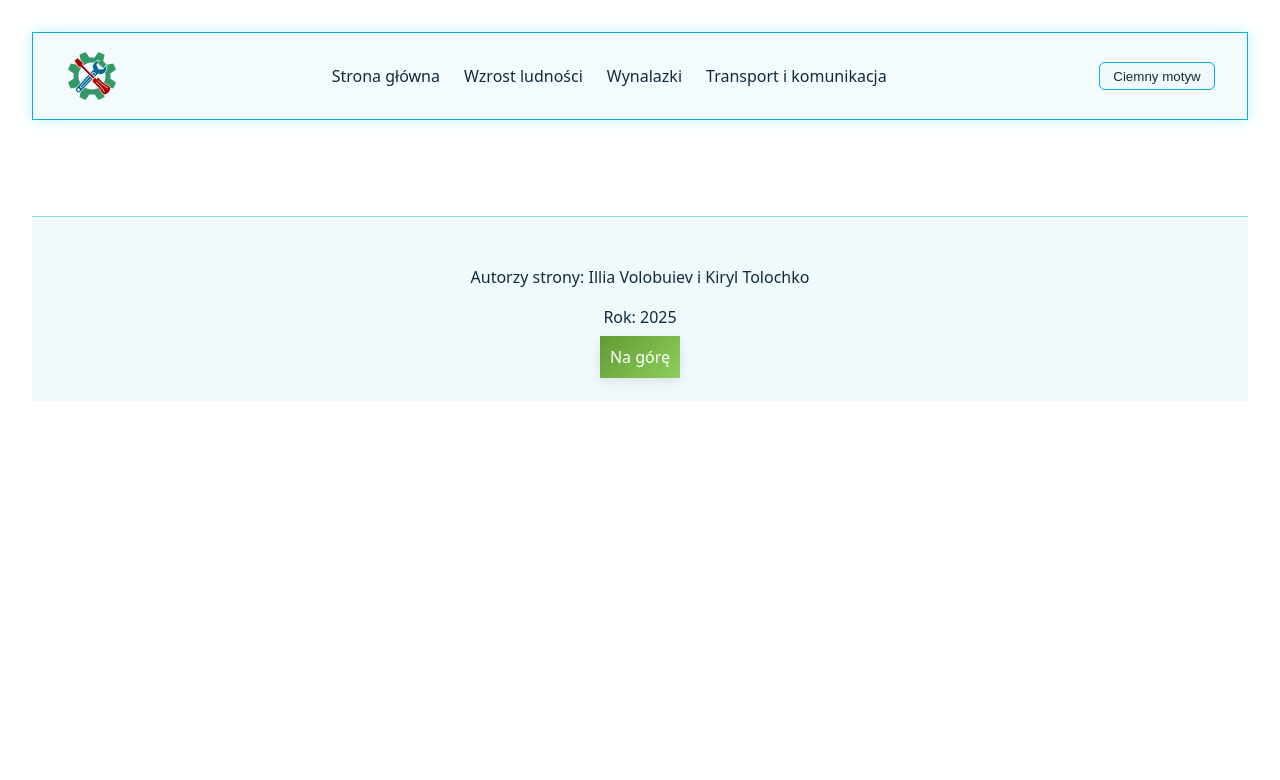
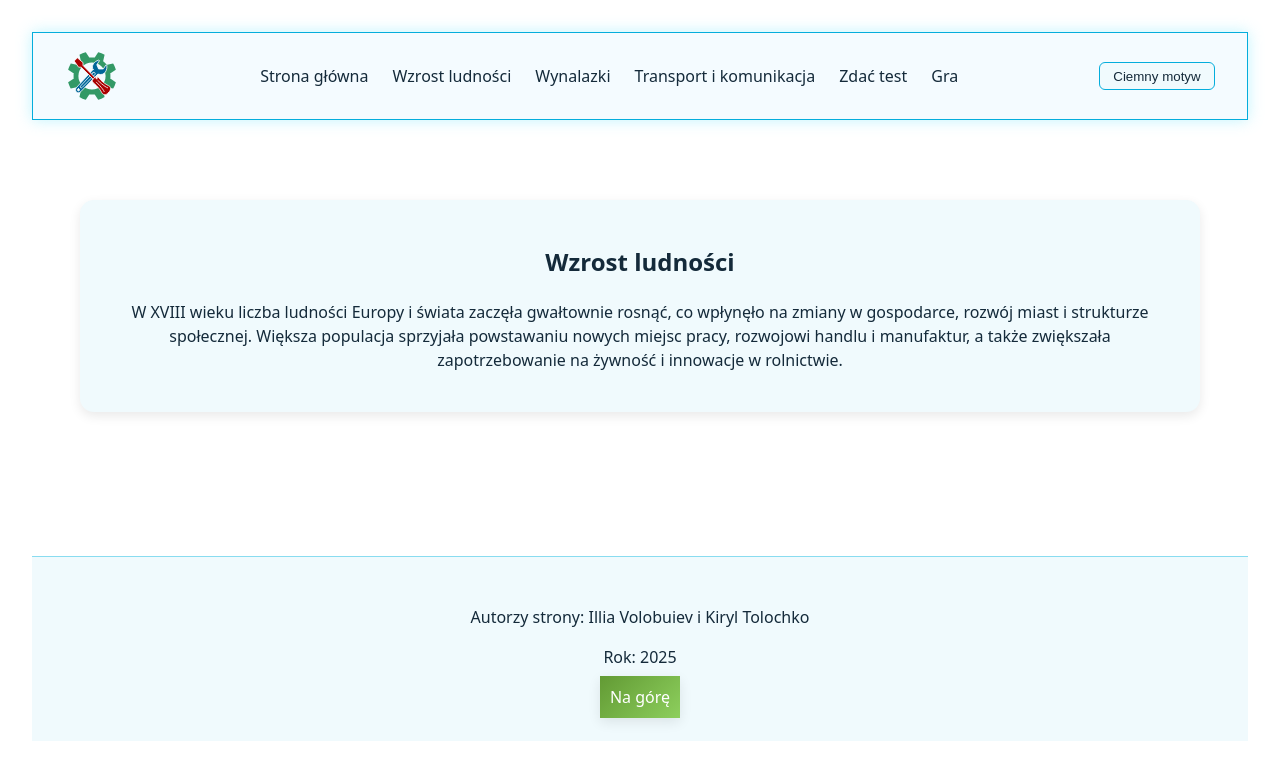
Before and after one commit to IlliaVolobuev/Historia-XVIII-Project, a React (Vite) app: page /game in a window 1280 px wide. Shown: the top 780 px of the page. Built offline with nearby package versions, Linux system fonts and the light colour scheme.

Commit message:
добавит ссылки на тест и игру, сделал роутеры

```diff
--- a/src/App.jsx
+++ b/src/App.jsx
@@ -6,6 +6,8 @@ import Hero from "./components/Hero/Hero";
 import Population from "./components/Population";
 import Inventions from "./components/Inventions";
 import Transport from "./components/Transport";
+import TakeTest from "./components/TakeTest/TakeTest";
+import Game from "./components/Game/Game";
 import Footer from "./components/Footer";
 export default function App() {
   return (
@@ -17,6 +19,8 @@ export default function App() {
           <Route path="/population" element={<Population />} />
           <Route path="/inventions" element={<Inventions />} />
           <Route path="/transport" element={<Transport />} />
+          <Route path="/test" element={<TakeTest />} />
+          <Route path="/game" element={<Game />} />
         </Routes>
       </main>
       <Footer />
--- /dev/null
+++ b/src/components/Game/Game.jsx
@@ -0,0 +1,18 @@
+import React from 'react'
+
+export default function TakeTest() {
+  return (
+    <section id="game" style={{ padding: "4rem 2rem" }}>
+      <div className="card">
+        <h2>Wzrost ludności</h2>
+        <p>
+          W XVIII wieku liczba ludności Europy i świata zaczęła gwałtownie rosnąć,
+          co wpłynęło na zmiany w gospodarce, rozwój miast i strukturze społecznej.
+          Większa populacja sprzyjała powstawaniu nowych miejsc pracy, rozwojowi
+          handlu i manufaktur, a także zwiększała zapotrzebowanie na żywność
+          i innowacje w rolnictwie.
+        </p>
+      </div>
+    </section>
+  )
+}
--- a/src/components/Header.jsx
+++ b/src/components/Header.jsx
@@ -25,6 +25,8 @@ export default function Header() {
         <Link to="/population">Wzrost ludności</Link>
         <Link to="/inventions">Wynalazki</Link>
         <Link to="/transport">Transport i komunikacja</Link>
+        <Link to="/test">Zdać test</Link>
+        <Link to="/game">Gra</Link>
       </nav>
       <button className="theme-toggle" onClick={toggleTheme}>
         {dark ? "Jasny motyw" : "Ciemny motyw"}
--- /dev/null
+++ b/src/components/TakeTest/TakeTest.jsx
@@ -0,0 +1,18 @@
+import React from 'react'
+
+export default function TakeTest() {
+  return (
+    <section id="test" style={{ padding: "4rem 2rem" }}>
+      <div className="card">
+        <h2>Wzrost ludności</h2>
+        <p>
+          W XVIII wieku liczba ludności Europy i świata zaczęła gwałtownie rosnąć,
+          co wpłynęło na zmiany w gospodarce, rozwój miast i strukturze społecznej.
+          Większa populacja sprzyjała powstawaniu nowych miejsc pracy, rozwojowi
+          handlu i manufaktur, a także zwiększała zapotrzebowanie na żywność
+          i innowacje w rolnictwie.
+        </p>
+      </div>
+    </section>
+  )
+}
```
